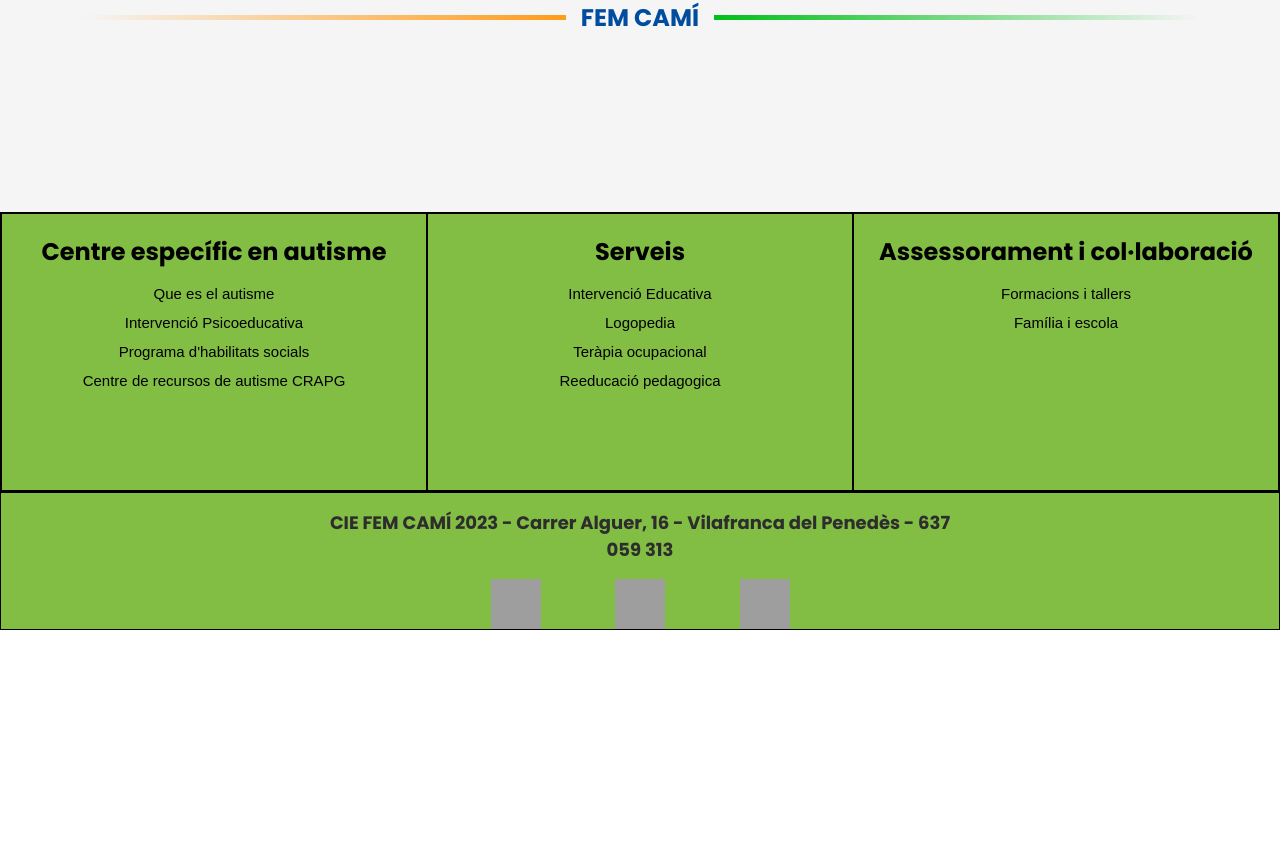
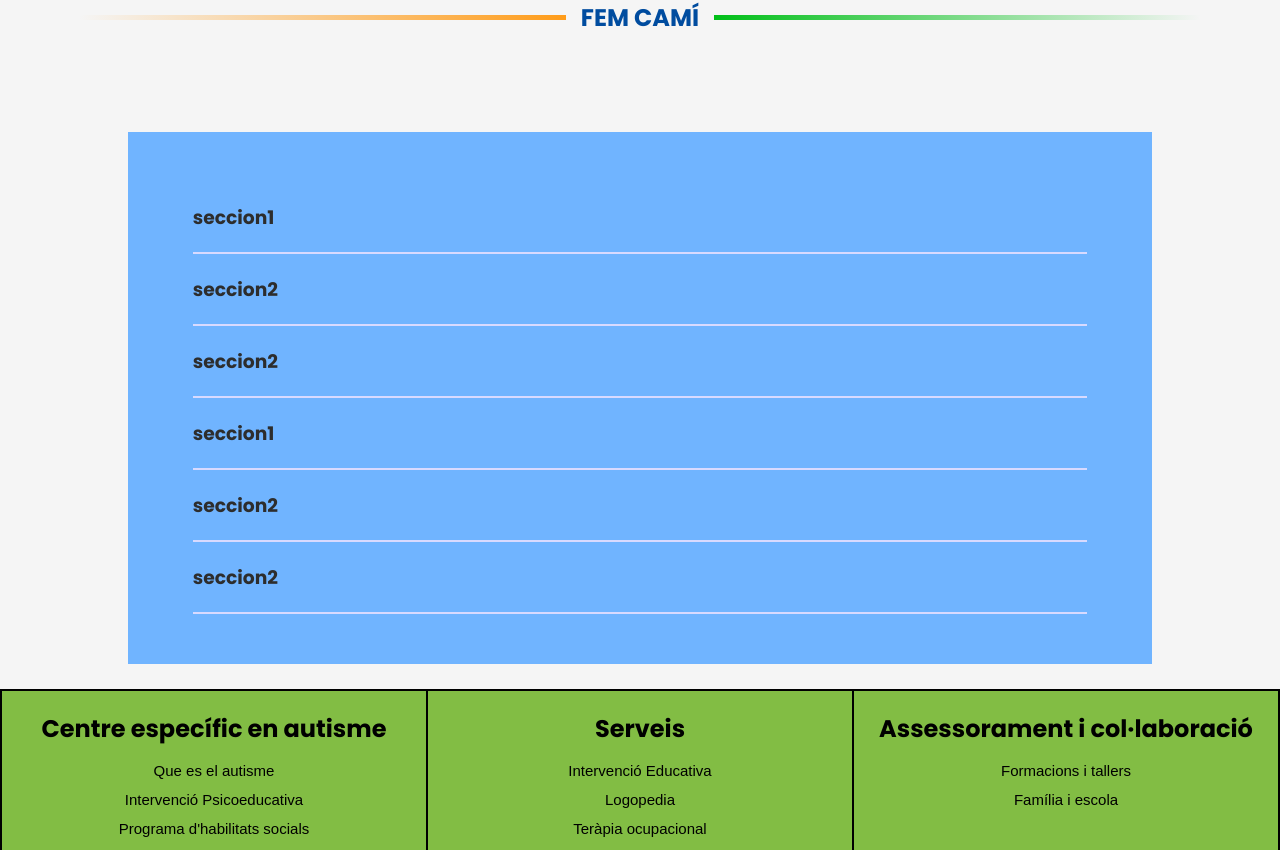
Before and after one commit to ozillo/femCami, a React (Vite) app: page /contacte in a window 1280 px wide. Shown: the part 508-1358 px from the top of the page. Before the commit the page ends 1138 px from the top, so only its background shows below. Built offline with nearby package versions, Linux system fonts and the light colour scheme; grey boxes are pictures that could not be loaded.

Commit message:
acordeon type color

```diff
--- /dev/null
+++ b/src/components/AcordeonTypeColor/AcordeonTypeColor.css
@@ -0,0 +1,57 @@
+.div-acordeon-type-color{
+    min-height: 300px;
+    width: 80vw;
+    display:flex;
+    align-items: center;
+    justify-content: space-evenly;
+    flex-direction: column;
+    background-color: var(--pastel-blue);
+    padding:50px 15px;
+}
+
+.div-wrapper-acordeon{
+    width: 90%;
+    overflow:hidden;
+    border-bottom:2px solid var(--light-pastel-blue);
+    display: flex;
+    align-items: center;
+    justify-content: center;
+    flex-direction: column;
+}
+.div-wrapper-acordeon-open{
+    width: 90%;
+    border-bottom:2px solid var(--light-pastel-blue);
+    background-color: var(--light-pastel-blue);
+    border-radius:20px;
+    margin:10px 0;
+    display: flex;
+    align-items: center;
+    justify-content: center;
+    flex-direction: column;
+}
+.div-acordeon-question{
+    height:70px;
+    width: 100%;
+    display: flex;
+    align-items: center;
+}
+.div-acordeon-question-open{
+    background: rgb(216,218,255);
+    background: linear-gradient(90deg, rgba(216,218,255,0) 0%, rgba(216,218,255,1) 50%, rgba(112,180,255,0) 100%);
+}
+.div-acordeon-question:hover{
+    background: rgb(216,218,255);
+    background: linear-gradient(90deg, rgba(216,218,255,0) 0%, rgba(216,218,255,1) 20%, rgba(112,180,255,0) 100%);
+}
+.div-acordeon-question-open{
+    min-height:70px;
+    width: 100%;
+    display:flex;
+    align-items: center;
+    justify-content: center;
+}
+
+.div-acordeon-content{
+    width: 80%;
+
+}
--- /dev/null
+++ b/src/components/AcordeonTypeColor/AcordeonTypeColor.jsx
@@ -0,0 +1,59 @@
+import React, { useState } from "react";
+import "./AcordeonTypeColor.css";
+
+const AcordeonTypeColor = () => {
+    const [isVisible, setIsVisible] = useState(null);
+    const newArray = [
+        {
+            titulo: "seccion1",
+            contenido:
+                "Lorem ipsum dolor sit amet consectetur, adipisicing elit. Ex maiores sunt perferendis hic reiciendis, eaque, assumenda, dolor atque aperiam laudantium delectus aspernatur eum error odit dolore illum eveniet. Delectus, laudantium!",
+        },
+        {
+            titulo: "seccion2",
+            contenido:
+                "Lorem ipsum dolor sit amet consectetur, adipisicing elit. Ex maiores sunt perferendis hic reiciendis, eaque, assumenda, dolor atque aperiam laudantium delectus aspernatur eum error odit dolore illum eveniet. Delectus, laudantium!",
+        },
+        {
+            titulo: "seccion2",
+            contenido:
+                "Lorem ipsum dolor sit amet consectetur, adipisicing elit. Ex maiores sunt perferendis hic reiciendis, eaque, assumenda, dolor atque aperiam laudantium delectus aspernatur eum error odit dolore illum eveniet. Delectus, laudantium!",
+        },
+        {
+            titulo: "seccion1",
+            contenido:
+                "Lorem ipsum dolor sit amet consectetur, adipisicing elit. Ex maiores sunt perferendis hic reiciendis, eaque, assumenda, dolor atque aperiam laudantium delectus aspernatur eum error odit dolore illum eveniet. Delectus, laudantium!",
+        },
+        {
+            titulo: "seccion2",
+            contenido:
+                "Lorem ipsum dolor sit amet consectetur, adipisicing elit. Ex maiores sunt perferendis hic reiciendis, eaque, assumenda, dolor atque aperiam laudantium delectus aspernatur eum error odit dolore illum eveniet. Delectus, laudantium!",
+        },
+        {
+            titulo: "seccion2",
+            contenido:
+                "Lorem ipsum dolor sit amet consectetur, adipisicing elit. Ex maiores sunt perferendis hic reiciendis, eaque, assumenda, dolor atque aperiam laudantium delectus aspernatur eum error odit dolore illum eveniet. Delectus, laudantium!",
+        },
+    ];
+    const handleVisible = (index) => {
+        setIsVisible((prevIndex) => (prevIndex === index ? null : index));
+    };
+    return (
+        <div className="div-acordeon-type-color">
+            {newArray.map((elem, index) => {
+                return (
+                    <PrintAcordeonTypeColor
+                        key={index}
+                        titulo={elem.titulo}
+                        contenido={elem.contenido}
+                        visible={isVisible === index}
+                        onClick={() => handleVisible(index)}
+                    />
+                );
+            })}
+        </div>
+    );
+};
+import "./AcordeonTypeColor.css";
+import PrintAcordeonTypeColor from "./PrintAcordeonTypeColor";
+export default AcordeonTypeColor;
--- /dev/null
+++ b/src/components/AcordeonTypeColor/PrintAcordeonTypeColor.jsx
@@ -0,0 +1,35 @@
+import React, { useEffect, useRef, useState } from "react";
+import "./AcordeonTypeColor.css";
+const PrintAcordeonTypeColor = ({ titulo, contenido, visible, onClick }) => {
+    const contentHeight = useRef();
+    const handleIndex = (indice) => {
+        setIsVisible((prevIndex) => (prevIndex === indice ? null : indice));
+    };
+
+    return (
+        <div className={`div-wrapper-acordeon${visible ? "-open" : ""}`}>
+            <div
+                className={`div-acordeon-question${visible ? "-open" : ""}`}
+                onClick={onClick}
+            >
+                <h3>{titulo}</h3>
+            </div>
+            <div
+                ref={contentHeight}
+                className="div-acordeon-content"
+                style={
+                    visible
+                        ? {
+                              height: contentHeight.current.scrollHeight,
+                              margin: "20px 0",
+                          }
+                        : { height: "0px" }
+                }
+            >
+                <p>{contenido}</p>
+            </div>
+        </div>
+    );
+};
+
+export default PrintAcordeonTypeColor;
--- a/src/pages/Contacto.jsx
+++ b/src/pages/Contacto.jsx
@@ -1,10 +1,14 @@
-import React from 'react'
-import BannerTitulo from '../components/BannerTitulo/BannerTitulo'
+import React from "react";
+import BannerTitulo from "../components/BannerTitulo/BannerTitulo";
+import AcordeonTypeColor from "../components/AcordeonTypeColor/AcordeonTypeColor";
 
 const Contacto = () => {
-  return (
-    <BannerTitulo/>
-  )
-}
+    return (
+        <>
+            <BannerTitulo />
+            <AcordeonTypeColor />
+        </>
+    );
+};
 
-export default Contacto
+export default Contacto;
```
